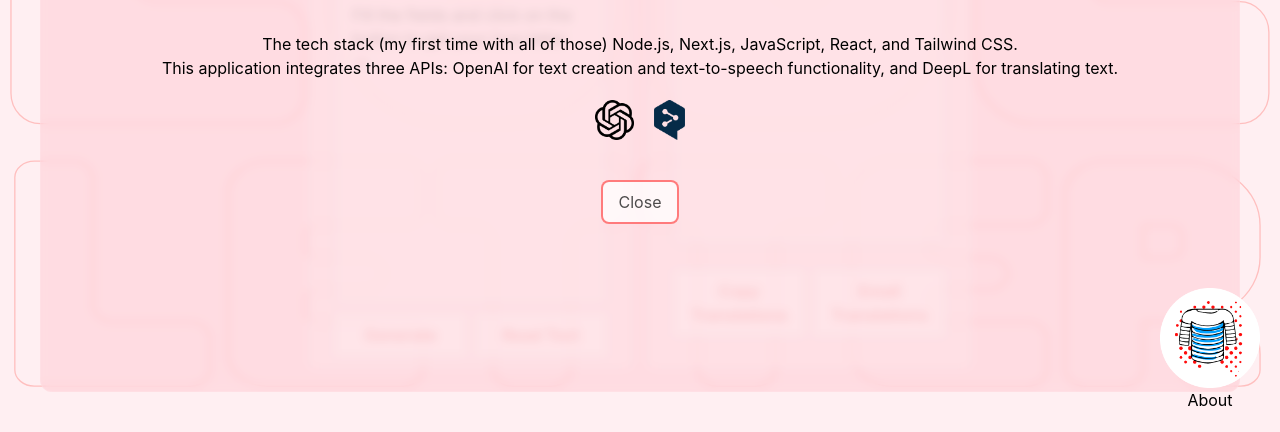
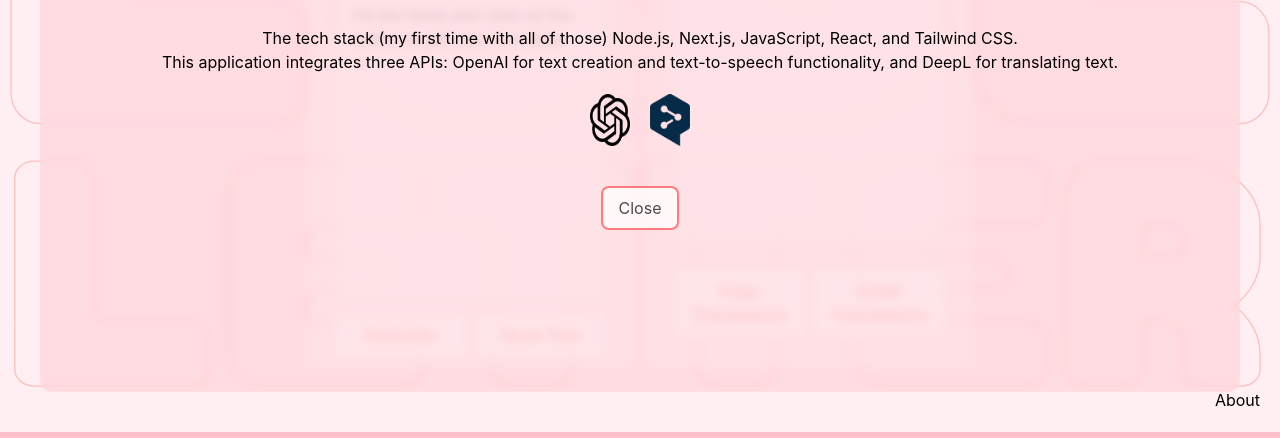
Before and after one commit to lmangall/langgenie, a Next.js app: page /loveletter in a window 1280 px wide. Both pictures are taken after a click on the button "About". Shown: the part 368-806 px from the top of the page. Built offline with nearby package versions, Linux system fonts and the light colour scheme.

Commit message:
fixed lint in aboutmodal

```diff
--- a/components/AboutModal.jsx
+++ b/components/AboutModal.jsx
@@ -1,6 +1,7 @@
 import React from 'react';
 import Modal from 'react-modal';
 import { MailSubscribe } from './MailchimpSubscribe'; // Make sure the path is correct
+import Image from 'next/image'; // Import the Image component from next/image
 
 const customStyles = {
   content: {
@@ -23,8 +24,8 @@ const customStyles = {
 const AboutModal = ({ isOpen, onClose }) => {
   // Assuming your project's 'public' directory is served at the root URL
   const techStackImages = [
-    { src: "/tech_stack_picture/openai.png", alt: "OpenAI" },
-    { src: "/tech_stack_picture/DeepL.png", alt: "Deepl" },
+    { src: "/tech_stack_picture/openai.png", alt: "OpenAI", width: 40, height: 40 },
+    { src: "/tech_stack_picture/DeepL.png", alt: "Deepl", width: 40, height: 40 },
   ];
 
   return (
@@ -50,8 +51,8 @@ const AboutModal = ({ isOpen, onClose }) => {
 
       {/* Tech Stack Images */}
       <div style={{ display: 'flex', flexWrap: 'wrap', justifyContent: 'center', gap: '20px', marginTop: '20px' }}>
-        {techStackImages.map((image, index) => (
-          <img key={index} src={image.src} alt={image.alt} style={{ maxWidth: '40px', maxHeight: '40px' }} />
+        {techStackImages.map((image) => (
+          <Image key={image.alt} src={image.src} alt={image.alt} width={image.width} height={image.height} />
         ))}
       </div>
 
--- a/pages/loveletter/index.tsx
+++ b/pages/loveletter/index.tsx
@@ -28,7 +28,7 @@ export default function Home() {
   const [isAboutModalOpen, setIsAboutModalOpen] = useState(false);
   const handleOpenAboutModal = () => setIsAboutModalOpen(true);
 
-  const handleOpenModal = (event) => {
+  const handleOpenModal = (event: React.MouseEvent) => {
     event.stopPropagation(); // Prevent click from propagating
     setIsModalOpen(true);
   };
@@ -303,20 +303,7 @@ export default function Home() {
             zIndex: 1000,
           }}
         >
-          <a
-            href="https://frenchezleo.com"
-            target="_blank"
-            rel="noopener noreferrer"
-          >
-            <Image
-              src="/logo.png"
-              alt="Frenchez Leo Logo"
-              width={50}
-              height={25}
-              priority
-              layout="responsive"
-            />
-          </a>
+
           <div
             className="position-fixed bottom-0 left-40 right-40 z-index-100"
             style={{ display: "flex", justifyContent: "center" }}
```
